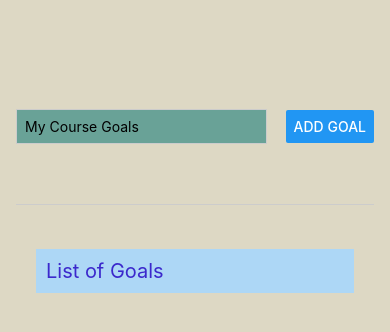
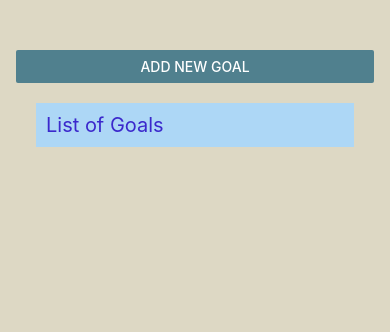
Before and after one commit to samlee088/rn-toDo-List, a React Native app: screen / in a window 390 px wide. Shown: the top 332 px of the page. Built offline with nearby package versions, Linux system fonts and the light colour scheme.

Commit message:
able to delete items, addition of modal screen

```diff
--- a/App.js
+++ b/App.js
@@ -1,4 +1,4 @@
-import { Button, FlatList, ScrollView, StyleSheet, Text, TextInput, View } from 'react-native';
+import { Button, FlatList, StyleSheet, Text, View } from 'react-native';
 import { useState } from 'react';
 import GoalItem from './components/GoalItem';
 import GoalInput from './components/GoalInput';
@@ -6,25 +6,51 @@ import GoalInput from './components/GoalInput';
 export default function App() {
 
   const [courseGoals, setCourseGoals] = useState([]);
+  const [modalIsVisible, setModalIsVisible] = useState(false);
+
+  function startAddGoalHandler() {
+    setModalIsVisible(true);
+  }
 
   function addGoalHandler(enteredGoalText) {
     console.log(enteredGoalText);
     setCourseGoals((currentCourseGoals) => [
       ...currentCourseGoals,
-      {text: enteredGoalText, key: Math.random().toString()}
+      {text: enteredGoalText, id: Math.random().toString()}
     ]);
+  }
+
+  function deleteGoalHandler(id) {
+    setCourseGoals( currentCourseGoals => {
+      return currentCourseGoals.filter( (goal) => goal.id !== id );
+    });
   }
 
 
   return (
     <View style = {styles.appContainer}>
-      < GoalInput onAddGoal = {addGoalHandler} />
+      <Button
+        title = "Add New Goal"
+        color = '#50808E'
+        onPress = {startAddGoalHandler}
+      />
+      {/* { modalIsVisible && < GoalInput onAddGoal = {addGoalHandler} />} */}
+      < GoalInput onAddGoal = {addGoalHandler} visible = {modalIsVisible} />
       <View style = {styles.goalsContainer}>
           <Text style = {styles.goalsHeader}>
             List of Goals
           </Text>
           <FlatList data = {courseGoals} renderItem = {(itemData) => {
-             return < GoalItem text = {itemData.item.text} />
+            return (
+              < GoalItem
+                text = {itemData.item.text}
+                id = {itemData.item.id}
+                onDeleteItem = {deleteGoalHandler}
+              />
+            )
+          }}
+          keyExtractor={(item, index) => {
+            return item.id;
           }}/>
       </View>
     </View>
--- a/components/GoalInput.js
+++ b/components/GoalInput.js
@@ -1,4 +1,4 @@
-import { Button,  StyleSheet, TextInput, View } from 'react-native';
+import { Button, Modal, StyleSheet, TextInput, View } from 'react-native';
 import { useState } from 'react';
 
 
@@ -16,6 +16,7 @@ function GoalInput(props) {
     }
 
     return (
+        <Modal visible = {props.visible} animationType = "slide">
             <View style = {styles.inputContainer}>
                 <TextInput
                 style = {styles.textInput}
@@ -30,6 +31,7 @@ function GoalInput(props) {
                     />
                 </View>
             </View>
+        </Modal>
     )
 }
 
--- a/components/GoalItem.js
+++ b/components/GoalItem.js
@@ -1,11 +1,16 @@
-import {  StyleSheet, Text,  View } from 'react-native';
+import {  Pressable, StyleSheet, Text,  View } from 'react-native';
 
 
 function GoalItem(props) {
     return (
-        <View style = {styles.goalItem}>
-            <Text style = {styles.goalText}>{props.text}</Text>
-        </View>
+      <View style={styles.goalItem}>
+        <Pressable
+            onPress={props.onDeleteItem.bind(this, props.id)}
+            style = { ({pressed}) => pressed && styles.pressedItem}
+        >
+            <Text style={styles.goalText}>{props.text}</Text>
+        </Pressable>
+      </View>
     )
 }
 
@@ -18,13 +23,15 @@ const styles = StyleSheet.create({
 
     goalItem: {
         margin: 8,
-        padding: 8,
         borderRadius: 6,
         backgroundColor: '#3F8EFC',
     },
     goalText: {
-    color: '#87BFFF',
+        color: '#87BFFF',
+        padding: 8,
     },
-
-
+    pressedItem: {
+        opacity: 0.5,
+        backgroundColor: '#A3C9A8',
+    },
 })
```
Lines whose indentation alone changed are shown as unchanged.
